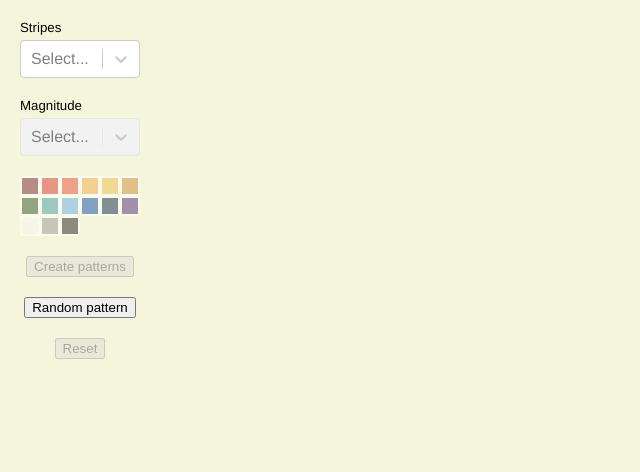
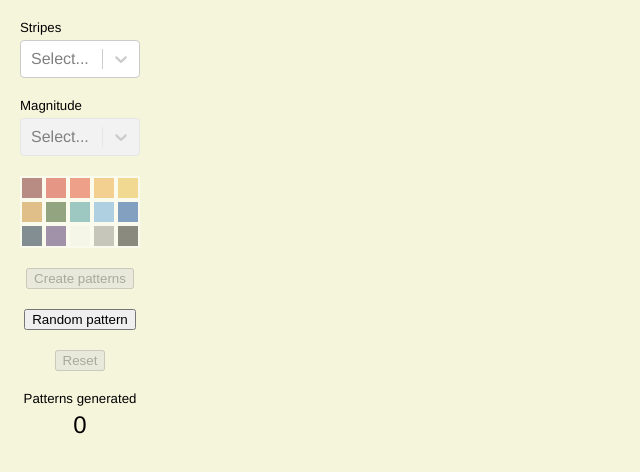
Before and after one commit to affordances/stripes, a React (Create React App) app: page / in a window 1280 px wide. Shown: the top 472 px of the page, without its empty margins (0-640 px from the left). Built offline with nearby package versions, Linux system fonts and the light colour scheme; the HTML template or start-up script is replaced by a standard one.

Commit message:
improve color picking logic, add pattern count

```diff
--- a/src/App.js
+++ b/src/App.js
@@ -34,7 +34,7 @@ const SelectContainer = styled.div`
   margin-bottom: 20px;
 `;
 
-const SelectHeader = styled.h5`
+const Header = styled.h5`
   font-weight: 500;
   margin: 0 0 5px 0;
   padding: 0;
@@ -54,7 +54,7 @@ const SwatchContainer = styled.div`
 `;
 
 const Swatch = styled.div`
-  box-sizing: border-box;
+  /* box-sizing: border-box; */
   background: ${props => props.color};
   border: 2px solid ${props => (props.isPicked ? `limegreen` : `white`)};
   width: 20px;
@@ -100,6 +100,22 @@ const ButtonContainer = styled.div`
 const Stripe = styled.div`
   background: ${props => props.color};
   height: 5px;
+`;
+
+const PatternCountContainer = styled.div`
+  margin-top: 20px;
+  display: flex;
+  flex-direction: column;
+  justify-content: flex-start;
+  align-items: center;
+  width: 100%;
+`;
+
+const PatternCount = styled.p`
+  font-weight: 500;
+  font-size: 24px;
+  margin: 0 0 5px 0;
+  padding: 0;
 `;
 
 const createMagnitudeOptions = start => {
@@ -227,16 +243,15 @@ const App = () => {
   const updatePickedColors = newColor => {
     let newPickedColors = pickedColors.map(color => ({ ...color }));
     if (
-      pickedColors.length <= stripeCountValue &&
       pickedColors.find(color => color.value === newColor.value) === undefined
     ) {
-      if (pickedColors.length < 3) {
+      if (pickedColors.length < stripeCountValue && pickedColors.length < 3) {
         newPickedColors.push(newColor);
-      } else if (pickedColors.length === 3) {
+      } else {
         newPickedColors.pop();
         newPickedColors.push(newColor);
       }
-    } else if (pickedColors.find(color => color.value === newColor.value)) {
+    } else {
       newPickedColors = pickedColors.filter(
         color => color.value !== newColor.value
       );
@@ -281,19 +296,20 @@ const App = () => {
     <Container>
       <MenuContainer>
         <SelectContainer>
-          <SelectHeader>Stripes</SelectHeader>
+          <Header>Stripes</Header>
           <Select
             value={stripeCount}
             options={stripeOptions}
             onChange={option => {
               setStripeCount(option);
               setMagnitude(null);
+              setPickedColors([]);
               setMagnitudeOptions(createMagnitudeOptions(option.value));
             }}
           />
         </SelectContainer>
         <SelectContainer>
-          <SelectHeader>Magnitude</SelectHeader>
+          <Header>Magnitude</Header>
           <Select
             isDisabled={!magnitudeOptions}
             options={magnitudeOptions}
@@ -332,6 +348,10 @@ const App = () => {
             Reset
           </Button>
         </ButtonContainer>
+        <PatternCountContainer>
+          <Header>Patterns generated</Header>
+          <PatternCount>{patterns.length}</PatternCount>
+        </PatternCountContainer>
       </MenuContainer>
       <Patterns patterns={patterns} />
     </Container>
--- a/src/config.js
+++ b/src/config.js
@@ -26,8 +26,8 @@ export const stripeOptions = [
   { value: "5", label: "5" },
   { value: "6", label: "6" },
   { value: "7", label: "7" },
-  { value: "8", label: "8" },
-  { value: "9", label: "9" }
+  { value: "8", label: "8" }
+  // { value: "9", label: "9" }
 ];
 
 export const numbersToLetters = {
```
